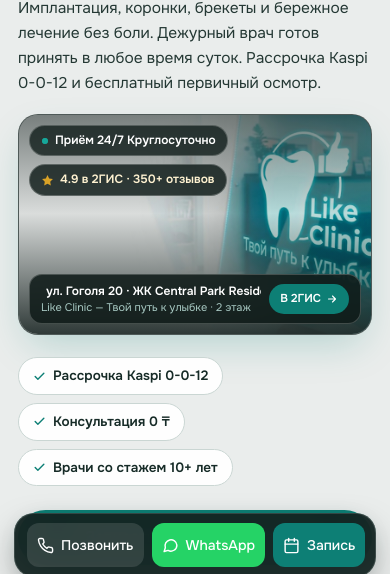
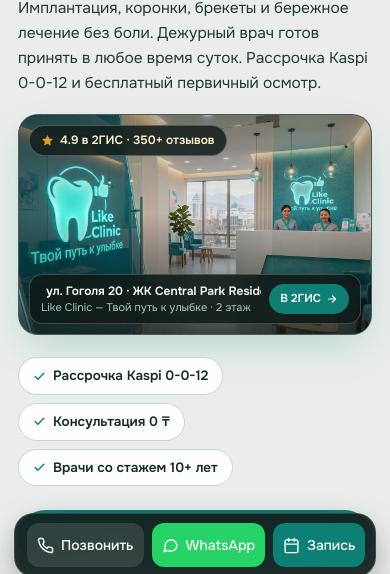
Before and after one commit to Rauan228/like-clinic-landing, a plain HTML site: page Like Clinic - Лендинг.dc.html in a window 390 px wide. Shown: the part 255-829 px from the top of the page. Drawn offline with nearby package versions, Linux system fonts and the light colour scheme.

Commit message:
feat(mobile): replace washed-out hero photo with balanced clinic reception shot and remove redundant 24/7 text

```diff
--- a/Like Clinic - Лендинг.dc.html
+++ b/Like Clinic - Лендинг.dc.html
@@ -281,11 +281,11 @@
   }
   .hero-showcase-card::before {
     content: ''; position: absolute; inset: 0; z-index: 2;
-    background: linear-gradient(180deg, rgba(14,26,24,0.52) 0%, rgba(14,26,24,0.08) 45%, rgba(14,26,24,0.85) 100%);
+    background: linear-gradient(180deg, rgba(14,26,24,0.35) 0%, rgba(14,26,24,0.02) 45%, rgba(14,26,24,0.75) 100%);
   }
   .hero-showcase-top {
     position: relative; z-index: 3;
-    display: flex; align-items: center; justify-content: space-between; gap: 8px; flex-wrap: wrap;
+    display: flex; align-items: center; justify-content: flex-start; gap: 8px; flex-wrap: wrap;
   }
   .hero-showcase-badge {
     display: inline-flex; align-items: center; gap: 6px;
@@ -861,12 +861,8 @@
       <!-- Интерактивная флагманская визитка клиники на мобильных -->
       <div data-anim="" class="hero-mobile-showcase">
         <div class="hero-showcase-card">
-          <img src="assets/hero-clinic.jpg" alt="Like Clinic — Твой путь к улыбке на ул. Гоголя 20" />
+          <img src="assets/hero-clinic-mobile.jpg" alt="Like Clinic — Твой путь к улыбке на ул. Гоголя 20" />
           <div class="hero-showcase-top">
-            <span class="hero-showcase-badge">
-              <span class="dot-pulse-wrap" style="width:8px; height:8px"><span class="dot-core" style="width:6px; height:6px"></span><span class="dot-ring"></span></span>
-              Приём 24/7 Круглосуточно
-            </span>
             <span class="hero-showcase-badge hero-showcase-badge-rating">
               <svg width="13" height="13" viewBox="0 0 24 24" fill="#D9A227"><polygon points="12 2 15.09 8.26 22 9.27 17 14.14 18.18 21.02 12 17.77 5.82 21.02 7 14.14 2 9.27 8.91 8.26 12 2"/></svg>
               4.9 в 2ГИС · 350+ отзывов
```
Also changed, not shown: index.html (+3 -7 lines), assets/hero-clinic-mobile.jpg (added).
